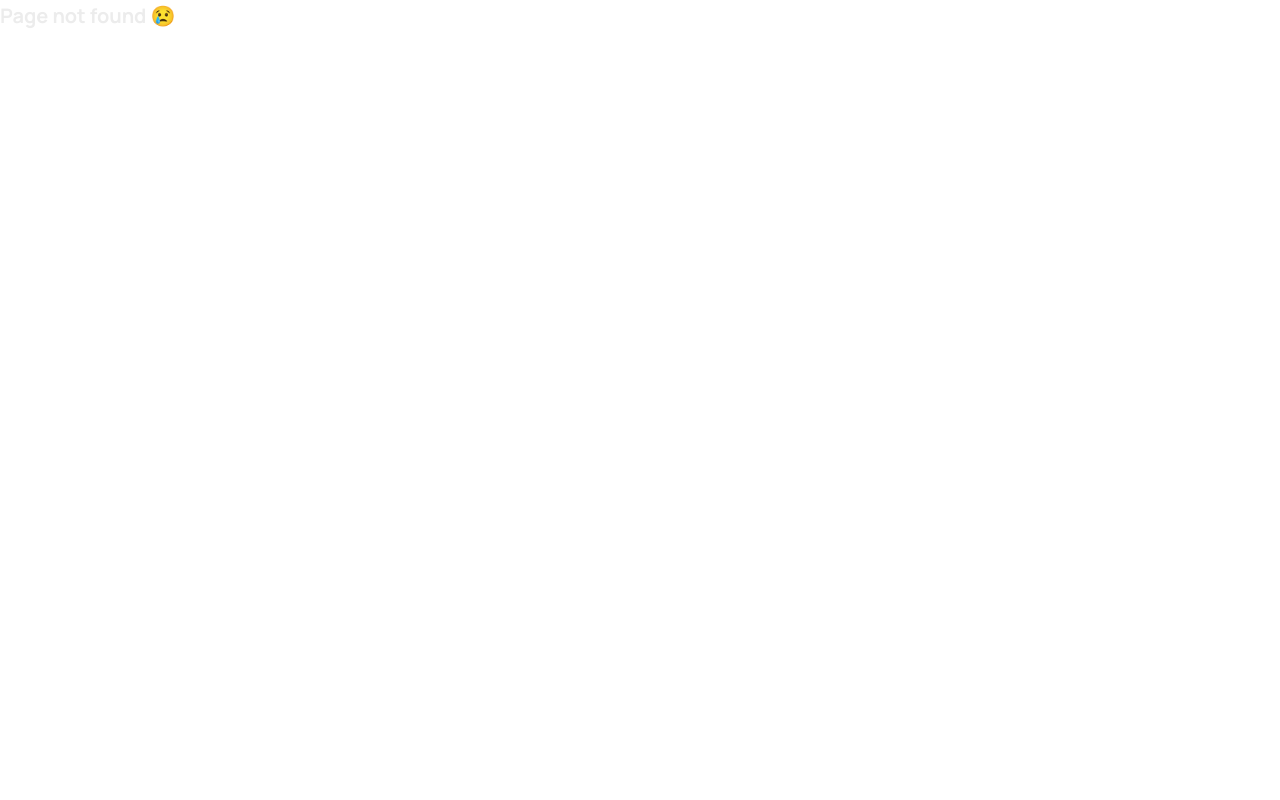
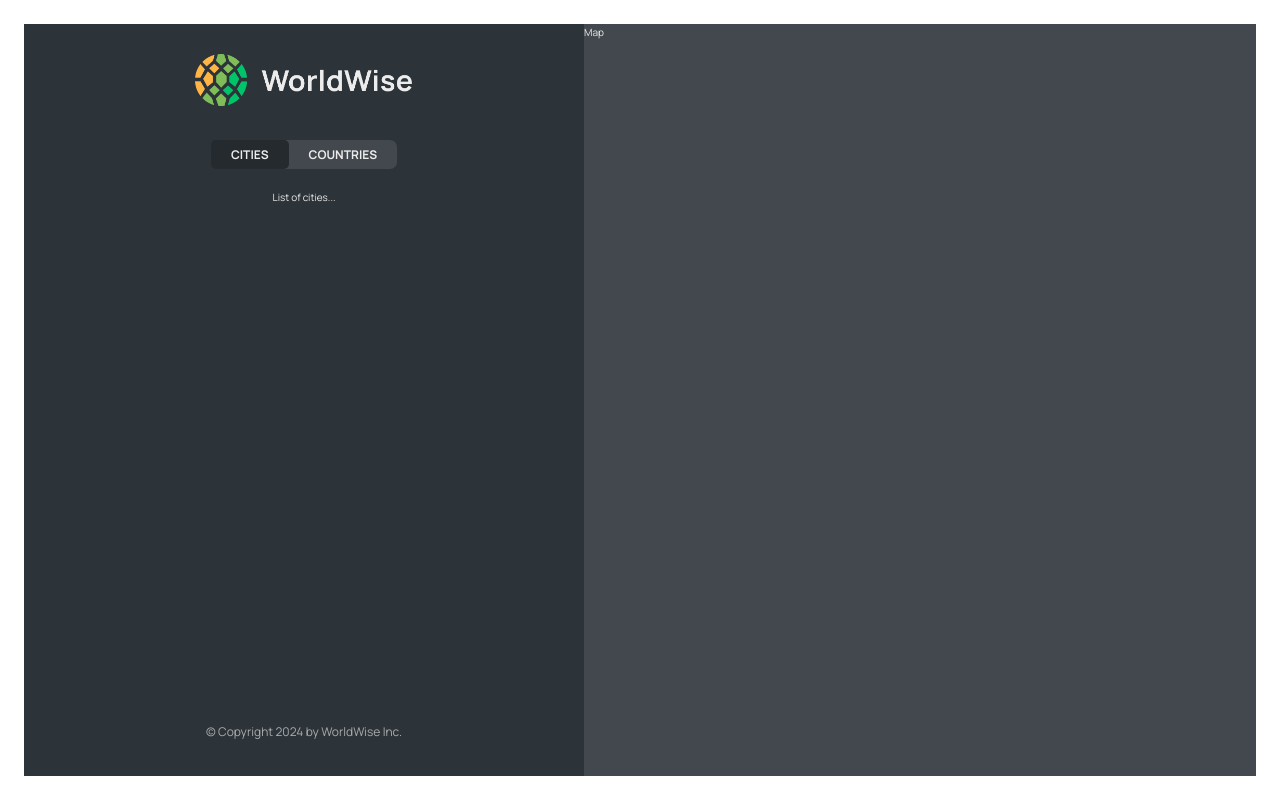
Before and after one commit to varshil-shah/react-worldwise, a React (Vite) app: page /app/cities in a window 1280 px wide. Before the commit this address had no page. Built offline with nearby package versions, Linux system fonts and the light colour scheme.

Commit message:
Implement nested and index routing

```diff
--- a/src/App.jsx
+++ b/src/App.jsx
@@ -10,11 +10,16 @@
   return (
     <BrowserRouter>
       <Routes>
-        <Route path="/" element={<Homepage />} />
-        <Route path="/product" element={<Product />} />
-        <Route path="/pricing" element={<Pricing />} />
-        <Route path="/login" element={<Login />} />
-        <Route path="/app" element={<AppLayout />} />
+        <Route index element={<Homepage />} />
+        <Route path="product" element={<Product />} />
+        <Route path="pricing" element={<Pricing />} />
+        <Route path="login" element={<Login />} />
+        <Route path="app" element={<AppLayout />}>
+          <Route index element={<p>List of cities...</p>} />
+          <Route path="cities" element={<p>List of cities...</p>} />
+          <Route path="countries" element={<p>List of countries...</p>} />
+          <Route path="form" element={<p>Form...</p>} />
+        </Route>
         <Route path="*" element={<PageNotFound />} />
       </Routes>
     </BrowserRouter>
--- a/src/components/AppNav.jsx
+++ b/src/components/AppNav.jsx
@@ -1,7 +1,19 @@
+import { NavLink } from "react-router-dom";
 import styles from "./AppNav.module.css";
 
 function AppNav() {
-  return <nav className={styles.nav}>App Navigation</nav>;
+  return (
+    <nav className={styles.nav}>
+      <ul>
+        <li>
+          <NavLink to="cities">Cities</NavLink>
+        </li>
+        <li>
+          <NavLink to="countries">Countries</NavLink>
+        </li>
+      </ul>
+    </nav>
+  );
 }
 
 export default AppNav;
--- a/src/components/Sidebar.jsx
+++ b/src/components/Sidebar.jsx
@@ -1,3 +1,4 @@
+import { Outlet } from "react-router-dom";
 import AppNav from "./AppNav";
 import Logo from "./Logo";
 import styles from "./Sidebar.module.css";
@@ -8,7 +9,7 @@
       <Logo />
       <AppNav />
 
-      <p>List of cities...</p>
+      <Outlet />
 
       <footer className={styles.footer}>
         <p className={styles.copyright}>
```
